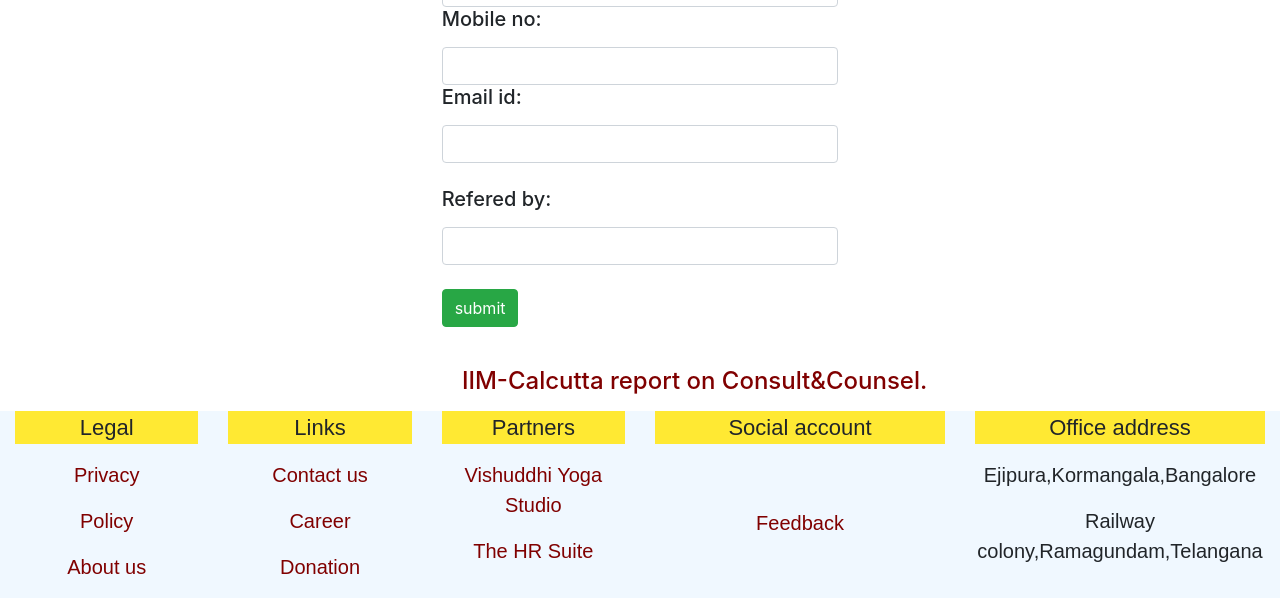
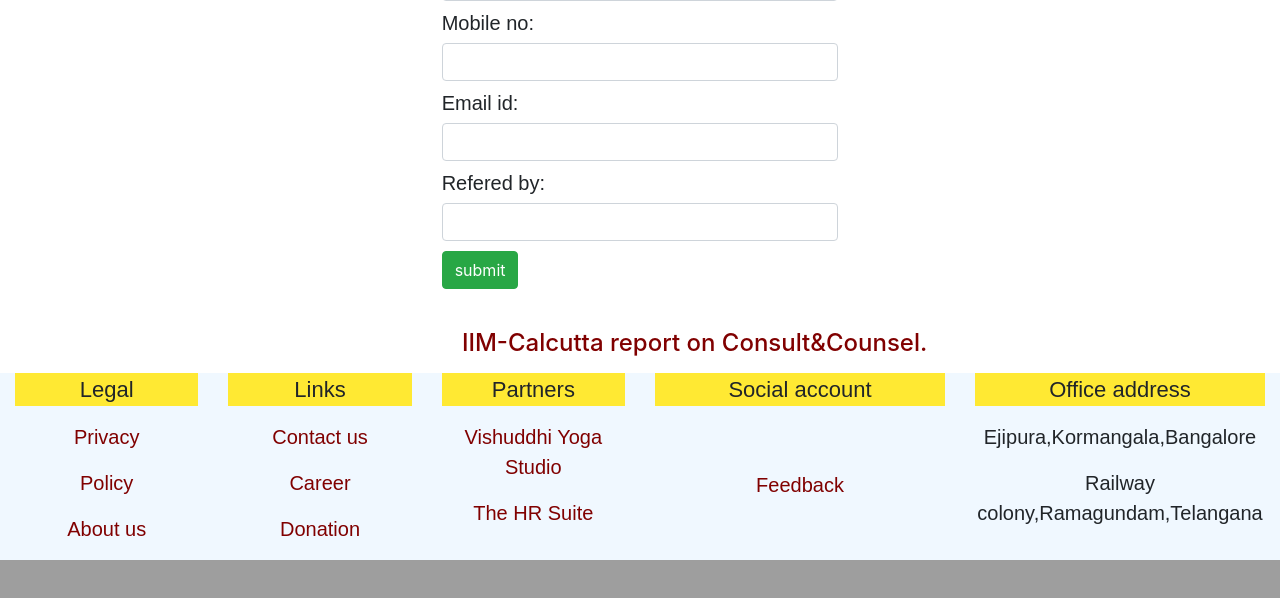
Before and after one commit to sumanpatra970/consultcounsel97, a Django app: page /qrp in a window 1280 px wide. Shown: the part 1185-1783 px from the top of the page. After the commit the page ends 1745 px from the top, so only its background shows below. Run offline with Django 3.2, Linux system fonts and the light colour scheme; some libraries are stand-ins or nearby versions.

Commit message:
Update form.html

```diff
--- a/templates/form.html
+++ b/templates/form.html
@@ -20,16 +20,16 @@
             <div class="col-sm-4"></div>
             <div class="col-sm-4">
                 <form class="form-group" method="POST" action="paydirect">
-                    <label for="fname"><h5>First name:</h5></label><br>
-                    <input type="text" id="fname" name="fname" class="form-control">
-                    <label for="lname"><h5>Last name:</h5></label><br>
-                    <input type="text" id="lname" name="lname" class="form-control">
-                    <label for="mobile"><h5>Mobile no:</h5></label><br>
-                    <input type="text" id="mobile" name="mobile" class="form-control">
-                    <label for="email"><h5>Email id:</h5></label><br>
-                    <input type="text" id="email" name="email" class="form-control"><br>
-                    <label for="emaill"><h5>Refered by:</h5></label><br>
-                    <input type="text" id="email" name="emaill" class="form-control"><br>
+                    <div class="suppy"><label for="fname"><h5 class="kk puppy">First name:</h5></label>
+                    <input type="text" id="fname" name="fname" class="form-control"></div>
+                    <div class="suppy"><label for="lname"><h5 class="kk puppy">Last name:</h5></label>
+                    <input type="text" id="lname" name="lname" class="form-control"></div>
+                    <div class="suppy"><label for="mobile"><h5 class="kk puppy">Mobile no:</h5></label>
+                    <input type="text" id="mobile" name="mobile" class="form-control"></div>
+                    <div class="suppy"><label for="email"><h5 class="kk puppy">Email id:</h5></label>
+                    <input type="text" id="email" name="email" class="form-control"></div>
+                    <div class="suppy"><label for="emaill"><h5 class="kk puppy">Refered by:</h5></label>
+                    <input type="text" id="email" name="emaill" class="form-control"></div>
                     <button type="submit" class="btn btn-success">submit</button>
                 </form>
             </div>
```
